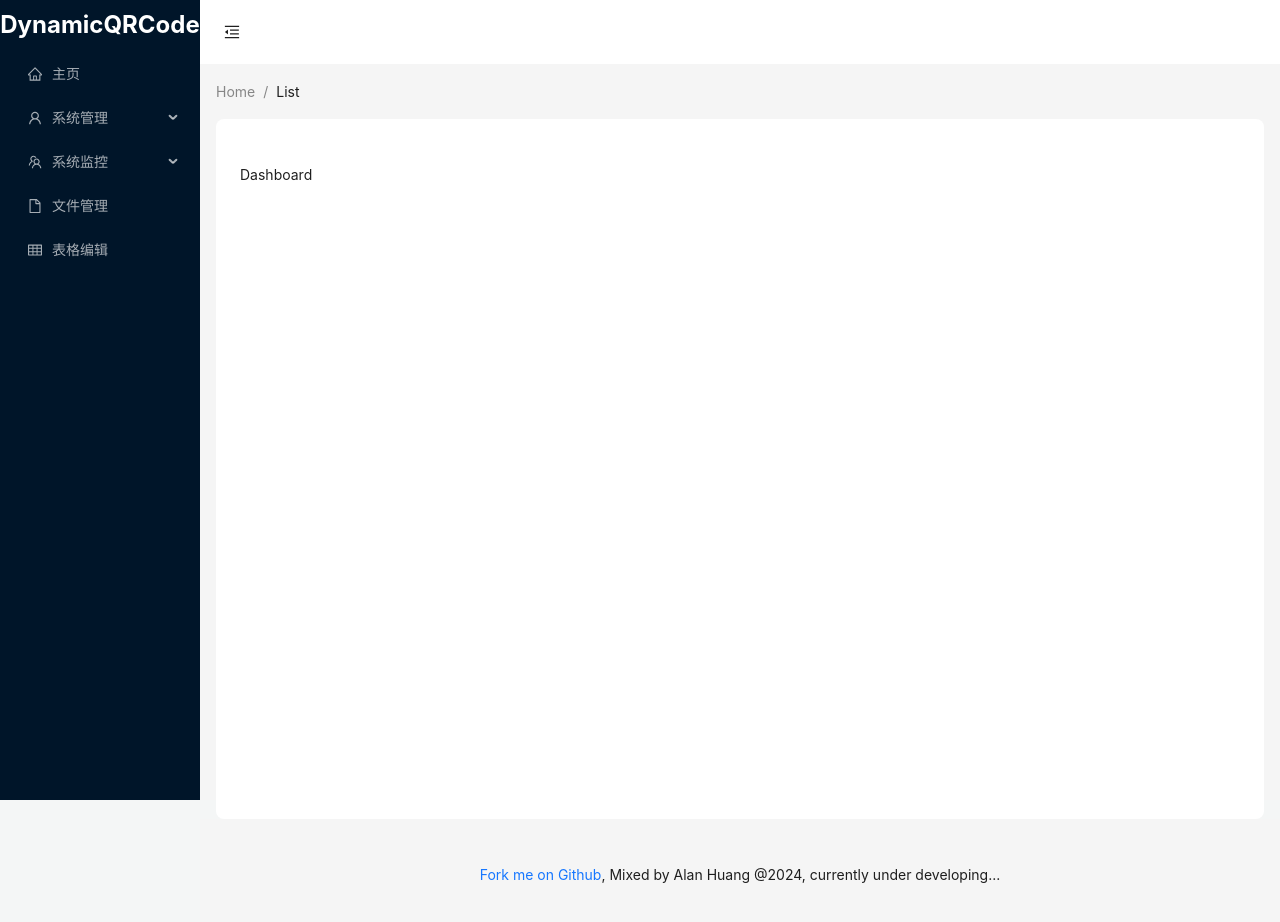
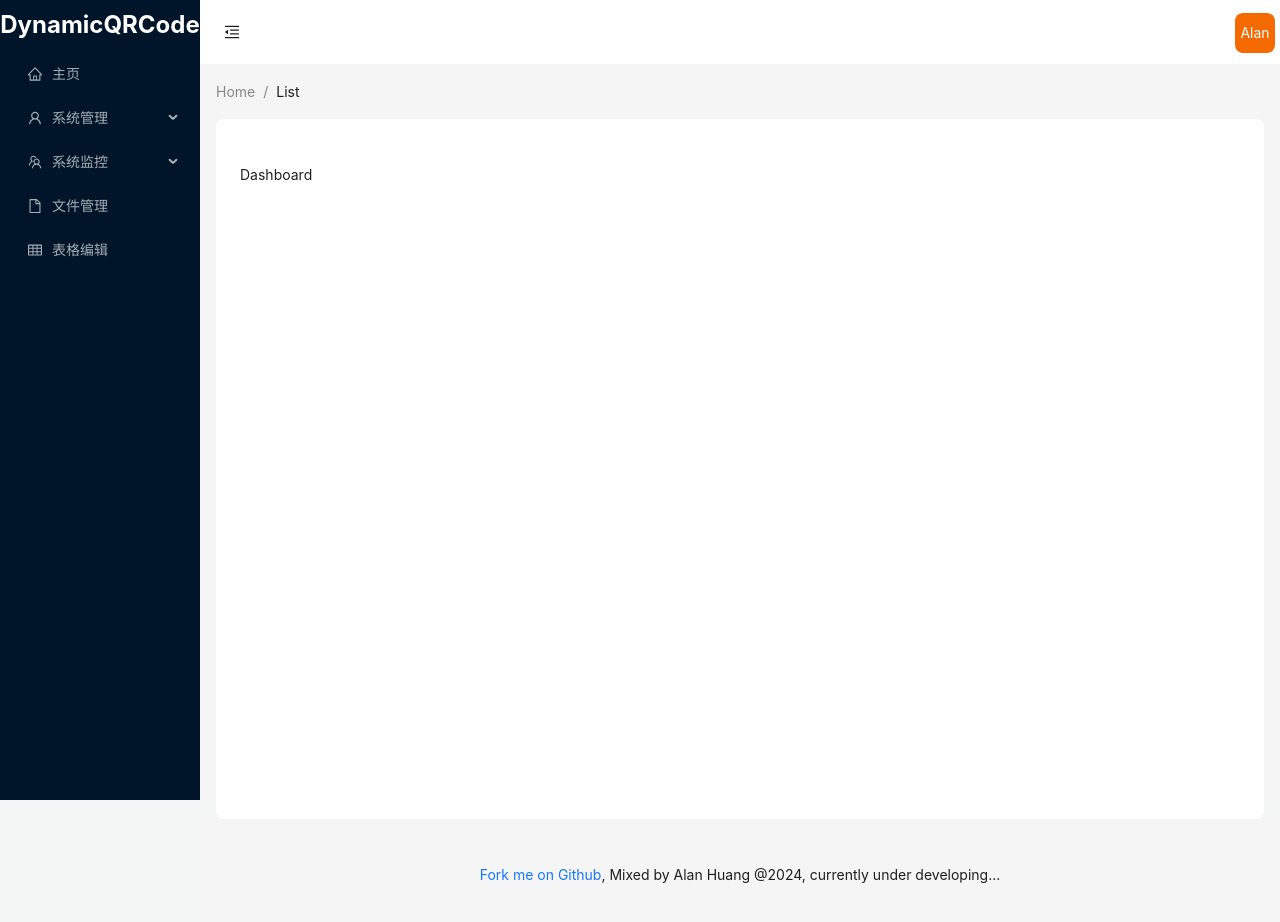
Before and after one commit to cmrhyq/DynamicQRCode, a React (Vite) app in the folder dynamic-qrcode-web/: page /dashboard in a window 1280 px wide. Shown: the top 922 px of the page. Built offline with nearby package versions, Linux system fonts and the light colour scheme.

Commit message:
<feature>(<avatar>): 根布局的头部栏中新增头像

```diff
--- a/dynamic-qrcode-web/src/components/layout/index.tsx
+++ b/dynamic-qrcode-web/src/components/layout/index.tsx
@@ -1,14 +1,20 @@
 import {To, useNavigate, useRoutes} from "react-router-dom";
 import {CSSProperties, useState} from "react";
-import {Breadcrumb, Button, Layout, Menu, theme} from "antd";
+import {Avatar, Breadcrumb, Button, Col, Dropdown, Layout, Menu, MenuProps, Row, theme} from "antd";
 import menuItems from "./menu.tsx";
-import {MenuFoldOutlined, MenuUnfoldOutlined} from "@ant-design/icons";
+import {MenuFoldOutlined, MenuUnfoldOutlined, SettingOutlined, UserOutlined} from "@ant-design/icons";
 import routes from "../../router/index.tsx";
+
+// import cache from "../../plugins/cache.tsx";
 
 function Index() {
     const navigate = useNavigate();
     const element = useRoutes(routes);
+
     const [collapsed, setCollapsed] = useState(false);
+    // const [nickname] = useState(cache.session.get("nickname"));
+    const [nickname] = useState("Alan");
+
     const {Header, Content, Footer, Sider} = Layout;
     const {
         token: {colorBgContainer, borderRadiusLG},
@@ -16,6 +22,32 @@ function Index() {
     const switchMenu = (e: { key: To; }) => {
         navigate(e.key, {replace: true});
     }
+
+    const items: MenuProps['items'] = [
+        {
+            key: '1',
+            label: (
+                <div onClick={() => {
+                    console.log("Profile");
+                }}>
+                    Profile
+                </div>
+            ),
+            icon: <UserOutlined/>,
+        },
+        {
+            key: '2',
+            label: (
+                <div onClick={() => {
+                    console.log("Settings");
+                }}>
+                    Settings
+                </div>
+            ),
+            icon: <SettingOutlined/>,
+        },
+    ]
+
     const logoStyle: CSSProperties = {
         width: '100%',
         height: '50px',
@@ -44,6 +76,8 @@ function Index() {
             </Sider>
             <Layout>
                 <Header style={{padding: 0, background: colorBgContainer}}>
+                    <Row>
+                        <Col span={8}>
                             <Button
                                 type="text"
                                 icon={collapsed ? <MenuUnfoldOutlined/> : <MenuFoldOutlined/>}
@@ -54,6 +88,25 @@ function Index() {
                                     height: 64,
                                 }}
                             />
+                        </Col>
+                        <Col offset={8} push={7}>
+                            <Dropdown
+                                menu={{items}}
+                                autoFocus={true}
+                                autoAdjustOverflow={true}>
+                                <Avatar
+                                    size="large"
+                                    gap={4}
+                                    shape="square"
+                                    style={{
+                                        backgroundColor: '#f56a00',
+                                        verticalAlign: 'middle',
+                                    }}>
+                                    {nickname}
+                                </Avatar>
+                            </Dropdown>
+                        </Col>
+                    </Row>
                     <Content style={{margin: '0px 16px'}}>
                         <Breadcrumb
                             style={{margin: '16px 0'}}
--- a/dynamic-qrcode-web/src/router/index.tsx
+++ b/dynamic-qrcode-web/src/router/index.tsx
@@ -1,6 +1,6 @@
-import React from "react";
+import React, {lazy} from "react";
 import {Navigate} from "react-router-dom";
-import {lazy} from "react";
+import {Spin} from "antd";
 
 const Login = lazy(() => import("../views/login/Login.tsx"));
 const Dashboard = lazy(() => import("../views/dashboard/Dashboard.tsx"));
@@ -14,9 +14,13 @@ const CacheMonitor = lazy(() => import("../views/monitor/CacheMonitor.tsx"));
 const File = lazy(() => import("../views/file/File.tsx"));
 const GridTable = lazy(() => import("../views/grid/GridTable.tsx"));
 
+const Loading = () => (
+    <Spin delay={1000} tip="Page Loading" spinning={true} percent="auto" fullscreen />
+)
+
 const withLoadingComponent = (component: JSX.Element) => {
     return (
-        <React.Suspense fallback={<div>Loading...</div>}>
+        <React.Suspense fallback={<Loading></Loading>}>
             {component}
         </React.Suspense>
     )
```
Lines whose indentation alone changed are shown as unchanged.
